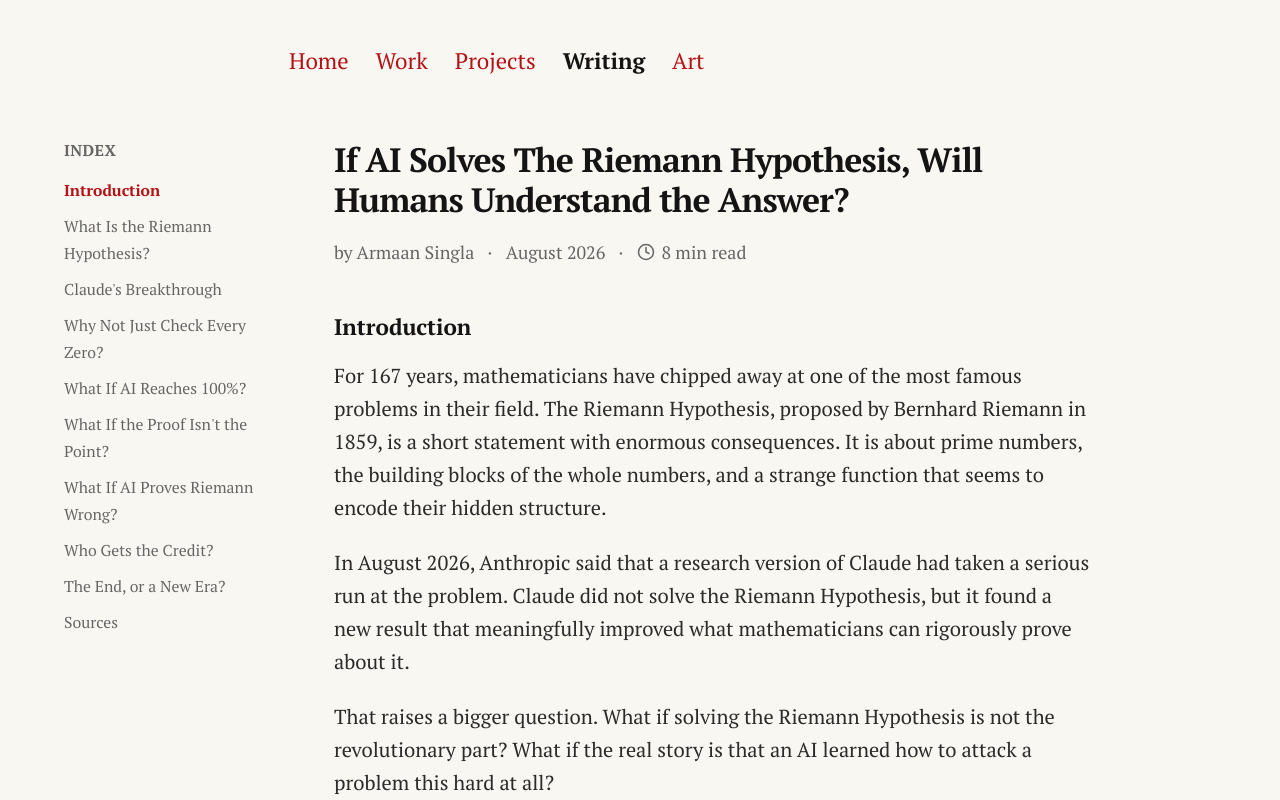
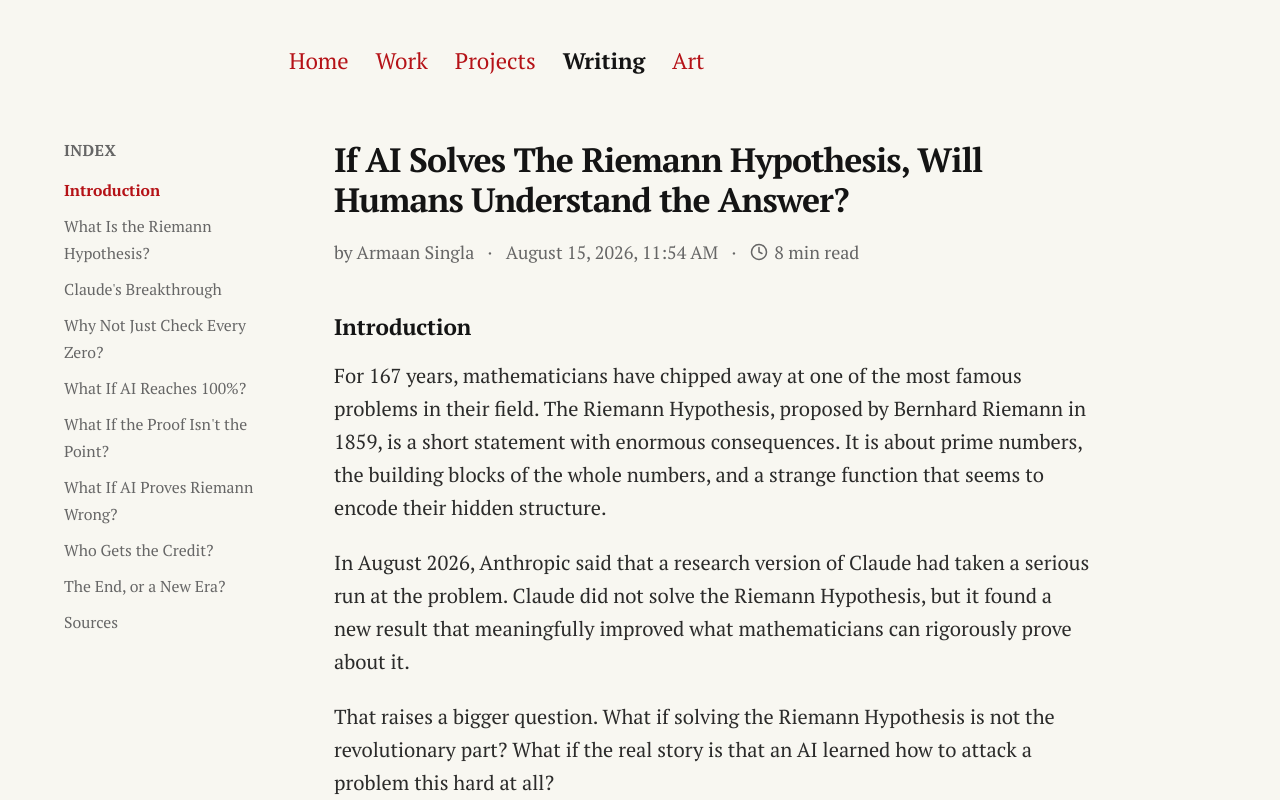
Before and after one commit to armaansingla14/personal-website, a React (Vite) app in the folder armaan-singla-portfolio-main/: page /writing/riemann-hypothesis in a window 1280 px wide. Shown: the top 800 px of the page. Built offline with nearby package versions, Linux system fonts and the light colour scheme.

Commit message:
Add Riemann essay figures and set byline to Aug 15, 2026, 11:54 AM

```diff
--- a/armaan-singla-portfolio-main/src/data/essays.ts
+++ b/armaan-singla-portfolio-main/src/data/essays.ts
@@ -28,7 +28,7 @@ export const essays: Essay[] = [
     slug: "riemann-hypothesis",
     title:
       "If AI Solves The Riemann Hypothesis, Will Humans Understand the Answer?",
-    date: "August 2026",
+    date: "August 15, 2026, 11:54 AM",
     description:
       "What Anthropic's Riemann result actually says, why a machine-checked proof might outrun human understanding, and what it would mean for AI to start creating knowledge instead of repeating it.",
     sections: [
```
Also changed, not shown: armaan-singla-portfolio-main/public/essays/riemann-hypothesis/critical-line-polar.png (added), armaan-singla-portfolio-main/public/essays/riemann-hypothesis/zeta-series.png (added).
